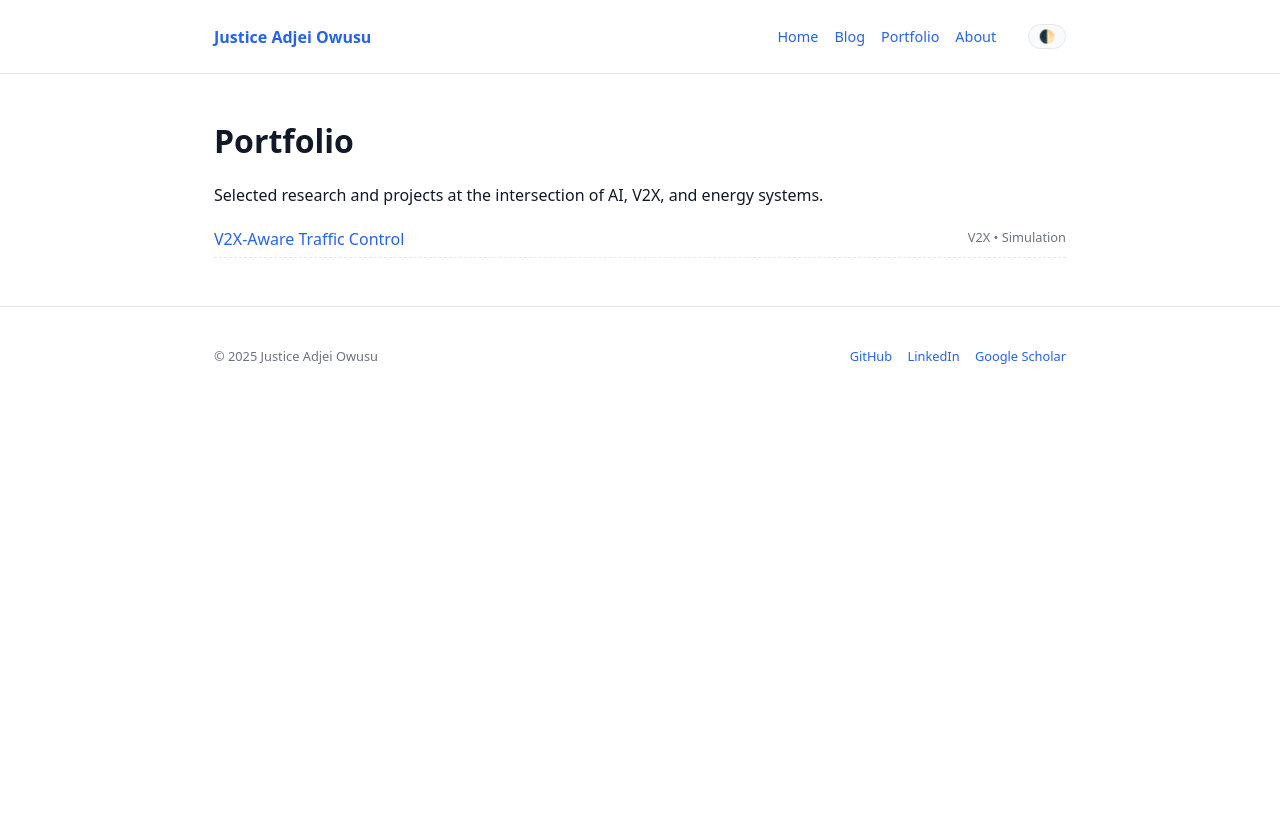
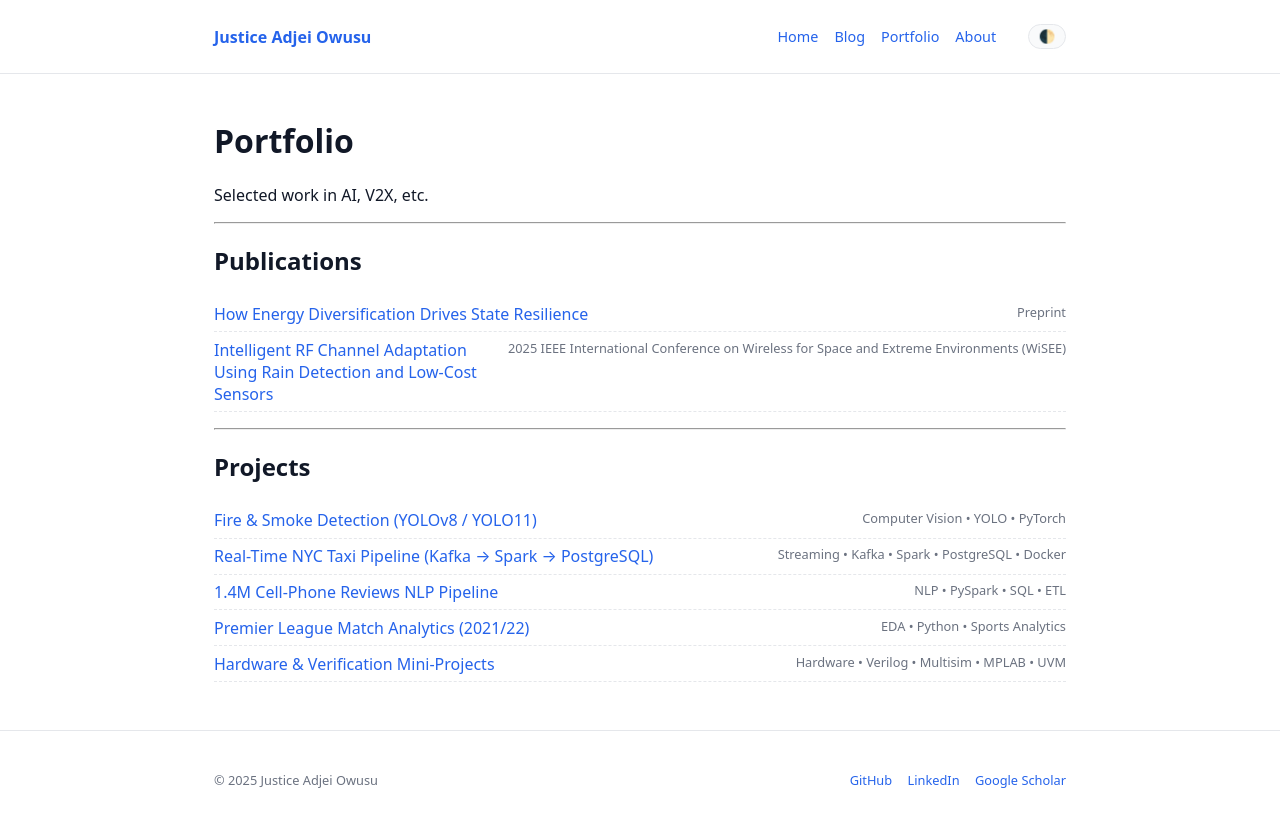
Before and after one commit to Jadjeiowusu/Jadjeiowusu.github.io, a Jekyll site: the page built from portfolio/index.md, in a window 1280 px wide. Shown: the top 827 px of the page. Built offline with Jekyll 4.4.1, drawn with Linux system fonts in a browser that asks for light colours.

Commit message:
"Update'

```diff
--- /dev/null
+++ b/Gemfile
@@ -0,0 +1,5 @@
+source "https://rubygems.org"
+
+gem "jekyll", "~> 4.4"
+gem "webrick"
+gem "jekyll-seo-tag"
--- /dev/null
+++ b/_portfolio/cellphone-reviews.md
@@ -0,0 +1,11 @@
+---
+title: "1.4M Cell-Phone Reviews NLP Pipeline"
+date: 2024-03-01
+kind: "project"
+tags: ["NLP", "PySpark", "SQL", "ETL"]
+---
+
+Built a scalable ETL + analytics workflow for 1.4M phone reviews.
+Migrated to PySpark with Parquet, partitioning, and optimized queries.
+
+👉 Full code & details: *github.com/Jadjeiowusu*
--- /dev/null
+++ b/_portfolio/fire-smoke-detection-yolo.md
@@ -0,0 +1,11 @@
+---
+title: "Fire & Smoke Detection (YOLOv8 / YOLO11)"
+date: 2024-06-01
+kind: "project"
+tags: ["Computer Vision", "YOLO", "PyTorch"]
+---
+
+A two-class fire/smoke detector fine-tuned with YOLOv8n and YOLO11n.
+Supports ONNX/TensorRT/CoreML exports and real-time webcam/video inference.
+
+👉 Full code & details: *github.com/Jadjeiowusu*
--- /dev/null
+++ b/_portfolio/hardware-verfication.md
@@ -0,0 +1,12 @@
+---
+title: "Hardware & Verification Mini-Projects"
+date: 2023-12-01
+kind: "project"
+tags: ["Hardware", "Verilog", "Multisim", "MPLAB", "UVM"]
+---
+
+1. Designed a 5 MHz op-amp filter in Multism
+2. Implemented PWM brightness control on PIC24 using on-chip ADC to set duty cycle (MPLAB)
+3. Designed verilog modules and a UVM testbench to verify functionality and edge cases.
+
+👉 Full code & details: *github.com/Jadjeiowusu*
--- /dev/null
+++ b/_portfolio/intelligent-rf-channel-adaptation.md
@@ -0,0 +1,10 @@
+---
+title: "Intelligent RF Channel Adaptation Using Rain Detection and Low-Cost Sensors"
+date: 2025-10-01
+kind: "publication"
+venue: "2025 IEEE International Conference on Wireless for Space and Extreme Environments (WiSEE)"
+tags: ["Wireless", "Machine Learning", "Sensors"]
+---
+
+Conference paper on RF channel adaptation using rain detection and low-cost sensing approaches.
+Co-authors: Esmail Abuhdima, Abdulmajid Mrebit, Gurcan Comert, ...,Justice Adjei Owusu.
--- /dev/null
+++ b/_portfolio/nyc-taxi-streaming.md
@@ -0,0 +1,11 @@
+---
+title: "Real-Time NYC Taxi Pipeline (Kafka → Spark → PostgreSQL)"
+date: 2024-05-01
+kind: "project"
+tags: ["Streaming", "Kafka", "Spark", "PostgreSQL", "Docker"]
+---
+
+Streaming pipeline for NYC taxi trips using Kafka + Spark Structured Streaming with JDBC persistence.
+Fully dockerized for reproducible deployment.
+
+👉 Full code & details: *github.com/Jadjeiowusu*
--- /dev/null
+++ b/_portfolio/premier-league-analytics.md
@@ -0,0 +1,11 @@
+---
+title: "Premier League Match Analytics (2021/22)"
+date: 2024-02-01
+kind: "project"
+tags: ["EDA", "Python", "Sports Analytics"]
+---
+
+Exploratory analysis of PL 2021/22 dataset with engineered metrics (GF, GA, GD, points).
+Includes quick visual summaries and league insights.
+
+👉 Full code & details: *github.com/Jadjeiowusu*
--- a/portfolio/index.md
+++ b/portfolio/index.md
@@ -4,16 +4,44 @@ title: "Portfolio"
 ---
 
 <h1>Portfolio</h1>
-<p>Selected research and projects at the intersection of AI, V2X, and energy systems.</p>
+<p>Selected work in AI, V2X, etc.</p>
+
+<hr />
+
+<h2>Publications</h2>
 
 <ul class="post-list">
-  {% assign items = site.portfolio | sort: 'date' | reverse %}
-  {% for item in items %}
+  {% assign publications = site.portfolio | where: "kind", "publication" | sort: "date" | reverse %}
+  {% if publications.size == 0 %}
+    <p>No publications added yet. Add items in <code>_portfolio</code> with <code>kind: "publication"</code>.</p>
+  {% endif %}
+  {% for item in publications %}
   <li>
     <a href="{{ item.url | relative_url }}">{{ item.title }}</a>
-    {% if item.tags %}
-    <span class="post-list-meta">{{ item.tags | join: " • " }}</span>
+    {% if item.venue %}
+      <span class="post-list-meta">{{ item.venue }}</span>
+    {% elsif item.tags %}
+      <span class="post-list-meta">{{ item.tags | join: " • " }}</span>
     {% endif %}
   </li>
   {% endfor %}
 </ul>
+
+<hr />
+
+<h2>Projects</h2>
+
+<ul class="post-list">
+  {% assign projects = site.portfolio | where: "kind", "project" | sort: "date" | reverse %}
+  {% if projects.size == 0 %}
+    <p>No projects added yet. Add items in <code>_portfolio</code> with <code>kind: "project"</code>.</p>
+  {% endif %}
+  {% for item in projects %}
+  <li>
+    <a href="{{ item.url | relative_url }}">{{ item.title }}</a>
+    {% if item.tags %}
+      <span class="post-list-meta">{{ item.tags | join: " • " }}</span>
+    {% endif %}
+  </li>
+  {% endfor %}
+</ul>
```
Also changed, not shown: _portfolio/energy-diversification-resilience.md (added, +12 -0 lines), _portfolio/v2x-simulation.md (deleted, +0 -14 lines), Gemfile.lock (added), 7 other files.
